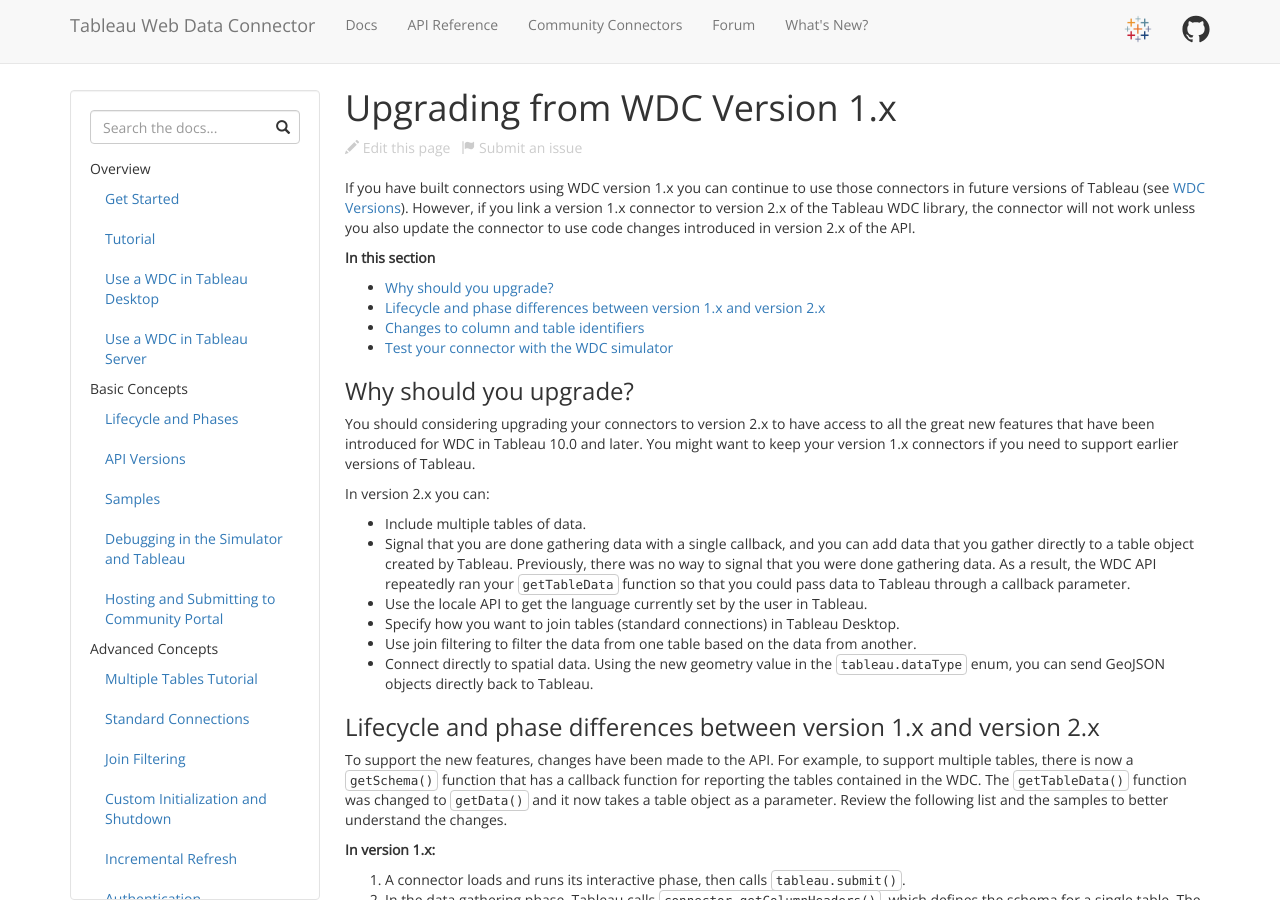
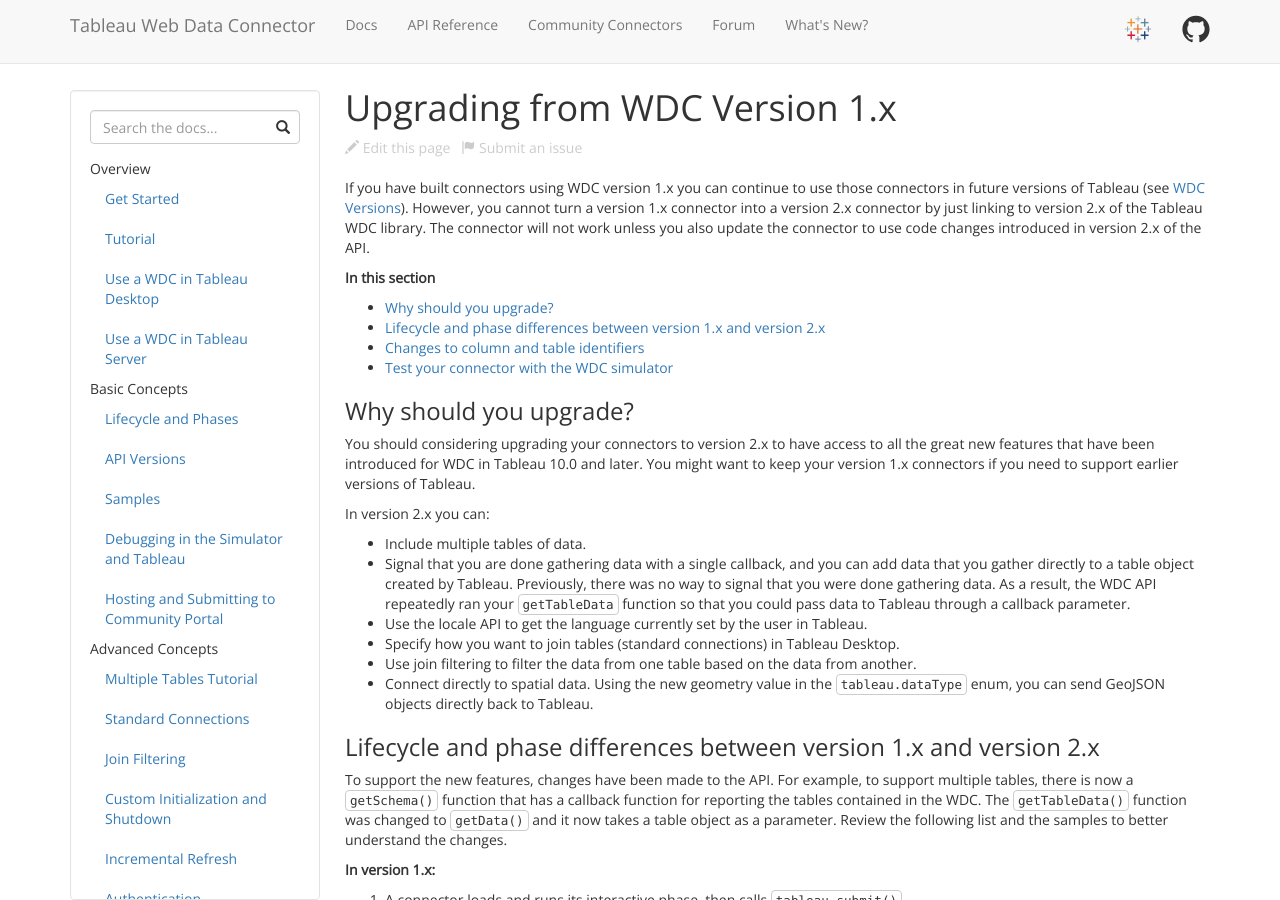
Before and after one commit to bigpeaches/webdataconnector, a Jekyll site: the page built from docs/wdc_upgrade.md, in a window 1280 px wide and 900 px high. Built offline with Jekyll 4.4.1, drawn with Linux system fonts in a browser that asks for light colours; nearby versions of some CDN libraries.

Commit message:
Update wdc_upgrade.md
Reworded the statement about upgrading a v1 WDC to a v2 WDC. You can't turn a v1 to a v2 by simply using the v2 library.

```diff
--- a/docs/wdc_upgrade.md
+++ b/docs/wdc_upgrade.md
@@ -3,7 +3,7 @@ title: Upgrading from WDC Version 1.x
 layout: docs
 ---
 
-If you have built connectors using WDC version 1.x you can continue to use those connectors in future versions of Tableau (see [WDC Versions]({{ site.baseurl }}\docs\wdc_library_versions)). However, if you link a version 1.x connector to version 2.x of the Tableau WDC library, the connector will not work unless you also update the connector to use code changes introduced in version 2.x of the API.
+If you have built connectors using WDC version 1.x you can continue to use those connectors in future versions of Tableau (see [WDC Versions]({{ site.baseurl }}\docs\wdc_library_versions)). However, you cannot turn a version 1.x connector into a version 2.x connector by just linking to version 2.x of the Tableau WDC library. The connector will not work unless you also update the connector to use code changes introduced in version 2.x of the API.
 
 **In this section**
 * TOC
```
